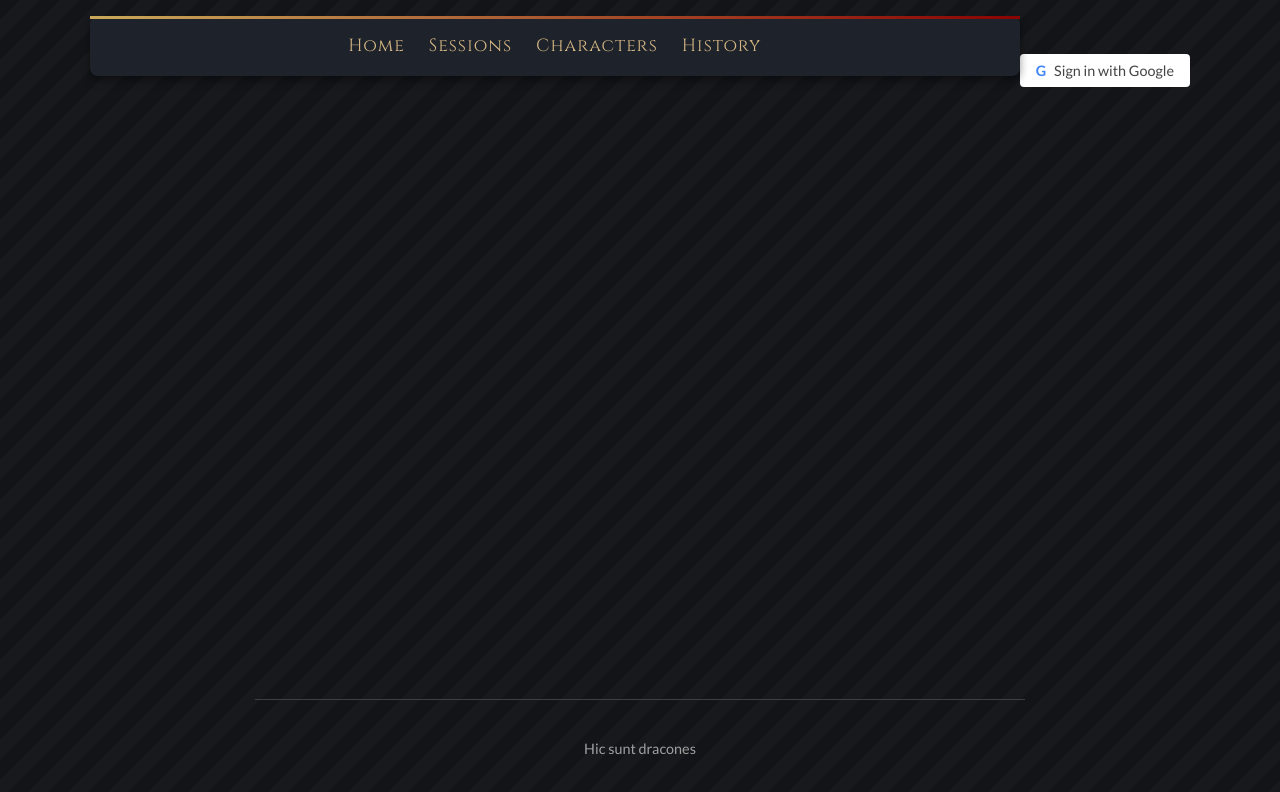
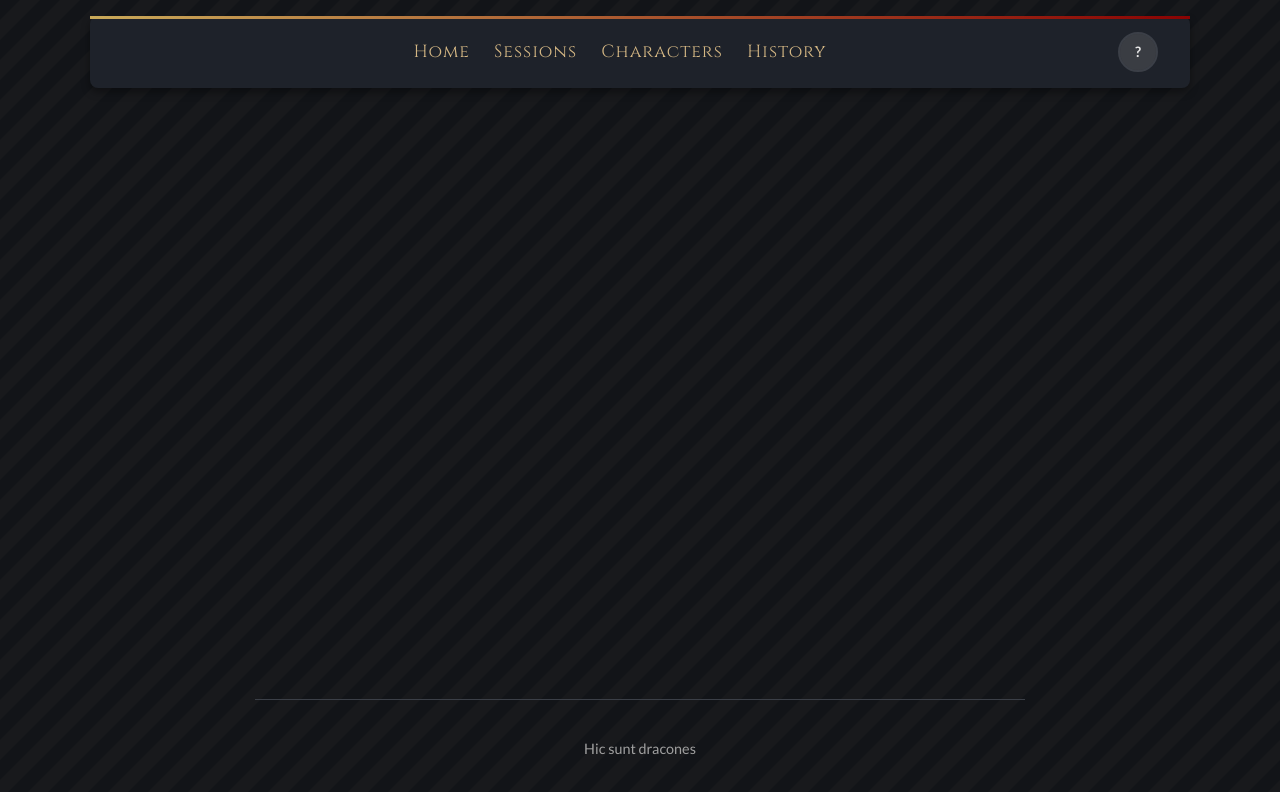
Before and after one commit to futsuriai/dnd, a Vue app: page /#/lore in a window 1280 px wide. Shown: the top 792 px of the page. Built offline with nearby package versions, Linux system fonts and the light colour scheme; no server answers.

Commit message:
better login

```diff
--- a/src/App.vue
+++ b/src/App.vue
@@ -21,8 +21,8 @@
             <li><router-link to="/history">History</router-link></li>
             <li v-if="isEditor"><router-link to="/admin" class="admin-link">Admin</router-link></li>
           </ul>
+          <AuthComponent class="auth-component" />
         </nav>
-        <AuthComponent />
       </div>
     </header>
 
@@ -155,14 +155,19 @@
 nav {
   position: relative;
   flex: 1;
+  display: flex;
+  justify-content: space-between;
+  align-items: center;
 }
 
 nav ul {
   display: flex;
-  justify-content: space-between;
+  justify-content: flex-start;
   padding: 0;
   list-style: none;
   margin: 0;
+  flex: 1;
+  gap: 1.5rem;
 }
 
 .mobile-nav-toggle {
@@ -201,6 +206,10 @@
   vertical-align: middle;
 }
 
+.auth-component {
+  margin-left: 1rem;
+}
+
 @media (max-width: 600px) {
   .header-container {
     flex-direction: column;
@@ -208,6 +217,9 @@
 
   nav {
     width: 100%;
+    display: flex;
+    justify-content: space-between;
+    align-items: center;
   }
 
   nav ul {
@@ -245,7 +257,12 @@
 
   .mobile-nav-toggle {
     display: flex;
+    flex: 1;
     align-items: center;
+  }
+
+  .auth-component {
+    margin-left: auto;
   }
 
   main, header, footer {
--- a/src/components/AuthComponent.vue
+++ b/src/components/AuthComponent.vue
@@ -1,23 +1,30 @@
 <template>
   <div class="auth-container">
-    <div v-if="user" class="user-info">
-      <div class="user-avatar">
-        <img :src="user.photoURL || undefined" :alt="user.displayName || ''">
+    <div class="profile-icon" @click="toggleDropdown">
+      <img v-if="user && user.photoURL" :src="user.photoURL" :alt="user.displayName || ''" class="user-avatar-img">
+      <div v-else class="default-avatar">
+        <span>{{ getUserInitials }}</span>
       </div>
-      <div class="user-details">
-        <div class="user-name">{{ user.displayName }}</div>
-        <div class="user-email">{{ user.email }}</div>
-        <div v-if="isEditor" class="editor-badge">Editor</div>
+      <div v-if="isEditor" class="editor-indicator"></div>
+    </div>
+
+    <div v-if="dropdownOpen" class="auth-dropdown">
+      <div v-if="user" class="dropdown-user-info">
+        <div class="dropdown-user-details">
+          <div class="dropdown-user-name">{{ user.displayName }}</div>
+          <div class="dropdown-user-email">{{ user.email }}</div>
+          <div v-if="isEditor" class="dropdown-editor-badge">Editor</div>
         </div>
         <button class="auth-button logout" @click="signOut">
           Sign Out
         </button>
       </div>
-    <div v-else class="login-container">
+      <div v-else class="dropdown-login">
         <button class="auth-button google" @click="signInWithGoogle">
           <span class="google-icon">G</span>
           Sign in with Google
         </button>
+      </div>
     </div>
   </div>
 </template>
@@ -33,8 +40,21 @@
     return {
       user: null as User | null,
       isEditor: false,
-      unsubscribe: null as (() => void) | null
+      unsubscribe: null as (() => void) | null,
+      dropdownOpen: false
     };
+  },
+  computed: {
+    getUserInitials(): string {
+      if (this.user && this.user.displayName) {
+        const names = this.user.displayName.split(' ');
+        if (names.length > 1) {
+          return (names[0][0] + names[names.length - 1][0]).toUpperCase();
+        }
+        return names[0][0].toUpperCase();
+      }
+      return '?';
+    }
   },
   created() {
     // Subscribe to auth state changes
@@ -42,17 +62,32 @@
       this.user = user;
       this.isEditor = isEditor;
     });
+
+    // Close dropdown when clicking outside
+    document.addEventListener('click', this.handleOutsideClick);
   },
   beforeUnmount() {
-    // Clean up listener on component unmount
+    // Clean up listeners on component unmount
     if (this.unsubscribe) {
       this.unsubscribe();
     }
+    document.removeEventListener('click', this.handleOutsideClick);
   },
   methods: {
+    toggleDropdown(event: Event): void {
+      event.stopPropagation();
+      this.dropdownOpen = !this.dropdownOpen;
+    },
+    handleOutsideClick(event: Event): void {
+      const target = event.target as HTMLElement;
+      if (!target.closest('.auth-container')) {
+        this.dropdownOpen = false;
+      }
+    },
     async signInWithGoogle(): Promise<void> {
       try {
         await authService.signInWithGoogle();
+        this.dropdownOpen = false;
       } catch (error) {
         console.error('Error signing in:', error);
         alert('Failed to sign in. Please try again.');
@@ -61,6 +96,7 @@
     async signOut(): Promise<void> {
       try {
         await authService.signOut();
+        this.dropdownOpen = false;
       } catch (error) {
         console.error('Error signing out:', error);
         alert('Failed to sign out. Please try again.');
@@ -72,48 +108,92 @@
 
 <style scoped>
 .auth-container {
-  margin-top: 1rem;
+  position: relative;
+  margin-left: auto;
 }
 
-.user-info {
+.profile-icon {
+  width: 36px;
+  height: 36px;
+  border-radius: 50%;
+  overflow: hidden;
+  cursor: pointer;
+  position: relative;
+  border: 2px solid var(--border-color);
   display: flex;
   align-items: center;
+  justify-content: center;
   background: rgba(0, 0, 0, 0.2);
-  border-radius: 8px;
-  padding: 0.5rem;
-  border: 1px solid var(--border-color);
 }
 
-.user-avatar {
-  width: 40px;
-  height: 40px;
-  border-radius: 50%;
-  overflow: hidden;
-  margin-right: 0.75rem;
-  border: 2px solid var(--color-primary);
-}
-
-.user-avatar img {
+.user-avatar-img {
   width: 100%;
   height: 100%;
   object-fit: cover;
 }
 
-.user-details {
-  flex-grow: 1;
+.default-avatar {
+  width: 100%;
+  height: 100%;
+  display: flex;
+  align-items: center;
+  justify-content: center;
+  background: rgba(255, 255, 255, 0.15);
+  color: var(--color-text);
+  font-size: 0.9rem;
+  font-weight: bold;
 }
 
-.user-name {
+.editor-indicator {
+  position: absolute;
+  width: 8px;
+  height: 8px;
+  border-radius: 50%;
+  background: var(--color-primary);
+  bottom: 0;
+  right: 0;
+  border: 1px solid var(--color-background);
+}
+
+.auth-dropdown {
+  position: absolute;
+  top: calc(100% + 5px);
+  right: 0;
+  min-width: 200px;
+  background: var(--bg-secondary, #1e1e1e);
+  border-radius: 8px;
+  box-shadow: 0 4px 12px rgba(0, 0, 0, 0.3);
+  border: 1px solid var(--border-color);
+  z-index: 1000;
+  padding: 0.75rem;
+  animation: fade-in 0.2s ease;
+}
+
+@keyframes fade-in {
+  from { opacity: 0; transform: translateY(-5px); }
+  to { opacity: 1; transform: translateY(0); }
+}
+
+.dropdown-user-info {
+  display: flex;
+  flex-direction: column;
+}
+
+.dropdown-user-details {
+  margin-bottom: 0.75rem;
+}
+
+.dropdown-user-name {
   font-weight: bold;
   font-size: 0.9rem;
 }
 
-.user-email {
+.dropdown-user-email {
   font-size: 0.8rem;
   color: var(--color-text-muted);
 }
 
-.editor-badge {
+.dropdown-editor-badge {
   display: inline-block;
   background: var(--color-primary);
   color: var(--color-background);
@@ -130,6 +210,7 @@
   font-size: 0.9rem;
   transition: all 0.2s ease;
   border: none;
+  width: 100%;
 }
 
 .google {
@@ -139,7 +220,6 @@
   align-items: center;
   justify-content: center;
   gap: 0.5rem;
-  width: 100%;
 }
 
 .google:hover {
@@ -155,11 +235,21 @@
   background: rgba(255, 255, 255, 0.1);
   color: var(--color-text);
   border: 1px solid var(--border-color);
-  white-space: nowrap;
-  margin-left: 0.5rem;
+  text-align: center;
 }
 
 .logout:hover {
   background: rgba(255, 255, 255, 0.2);
 }
+
+@media (max-width: 600px) {
+  .auth-container {
+    margin: 0.5rem 0;
+    align-self: flex-end;
+  }
+
+  .profile-icon {
+    margin-left: auto;
+  }
+}
 </style>
```
Lines whose indentation alone changed are shown as unchanged.
